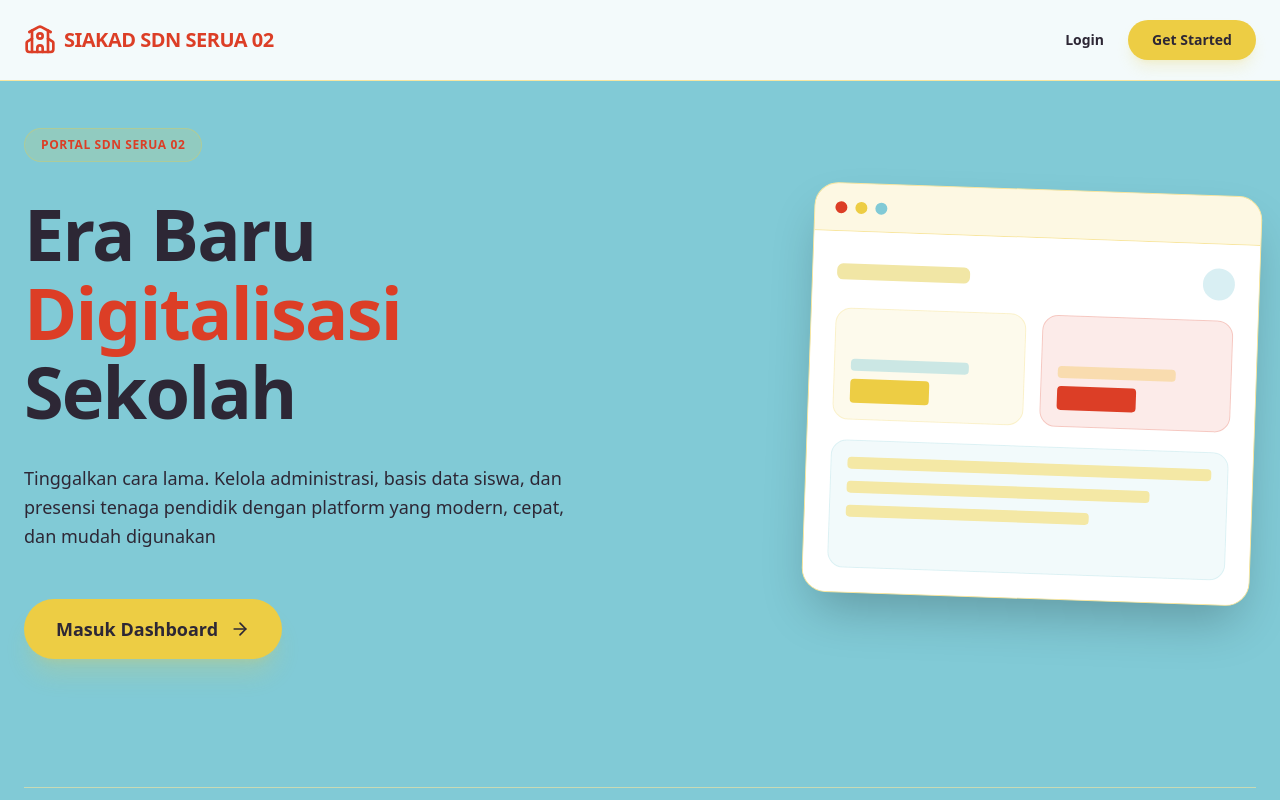
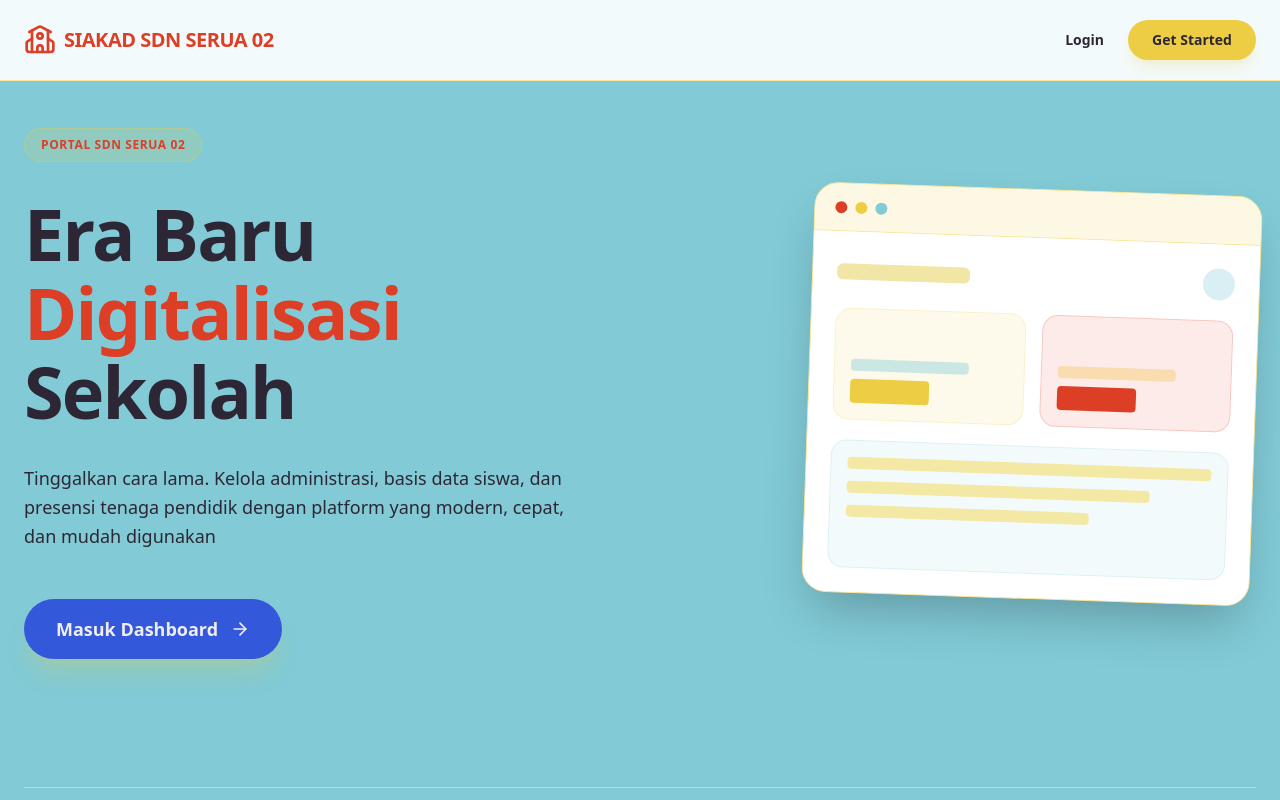
Before and after one commit to krep3k/kerjaPraktek, a Next.js app: page / in a window 1280 px wide. Shown: the top 800 px of the page. Built offline with nearby package versions, Linux system fonts and the light colour scheme.

Commit message:
update color button (masuk dashboard)

```diff
--- a/app/page.tsx
+++ b/app/page.tsx
@@ -37,7 +37,7 @@ export default function LandingPage() {
               Tinggalkan cara lama. Kelola administrasi, basis data siswa, dan presensi tenaga pendidik dengan platform yang modern, cepat, dan mudah digunakan
             </p>
             <div className="flex flex-col sm:flex-row gap-4 justify-center lg:justify-start pt-4">
-              <Link href="/login" className="inline-flex justify-center items-center gap-3 bg-[#EDCD44] text-[#2D2735] px-8 py-4 rounded-full font-bold text-lg hover:bg-[#D6C43D] transition-all shadow-xl shadow-[#EDCD44]/20 hover:-translate-y-1">
+              <Link href="/login" className="inline-flex justify-center items-center gap-3 bg-[#3458da] text-[#efedf3] px-8 py-4 rounded-full font-bold text-lg hover:bg-[#1f238a] transition-all shadow-xl shadow-[#EDCD44]/20 hover:-translate-y-1">
                 Masuk Dashboard<ArrowRight className="w-5 h-5"/>
               </Link>
             </div>
```
